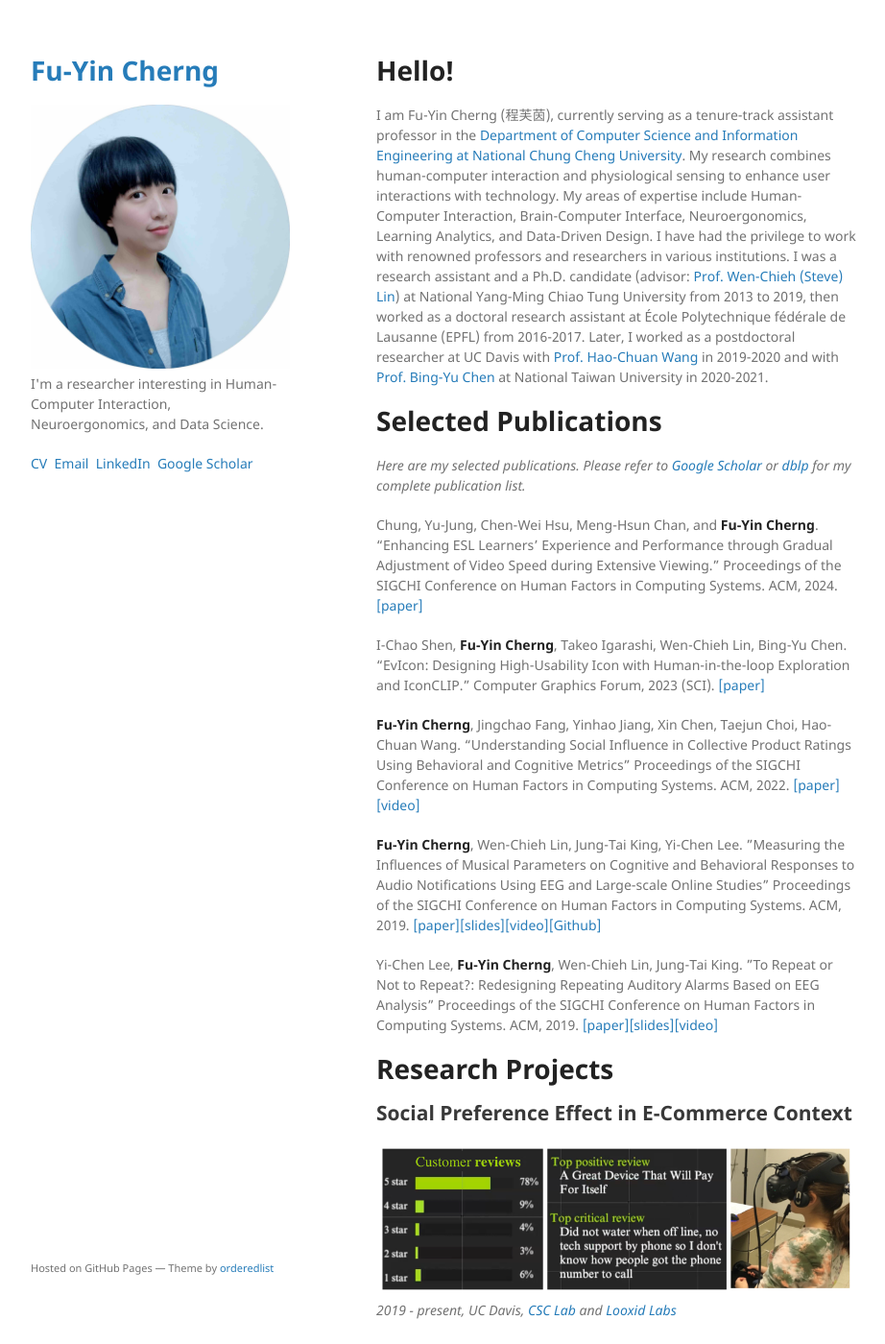
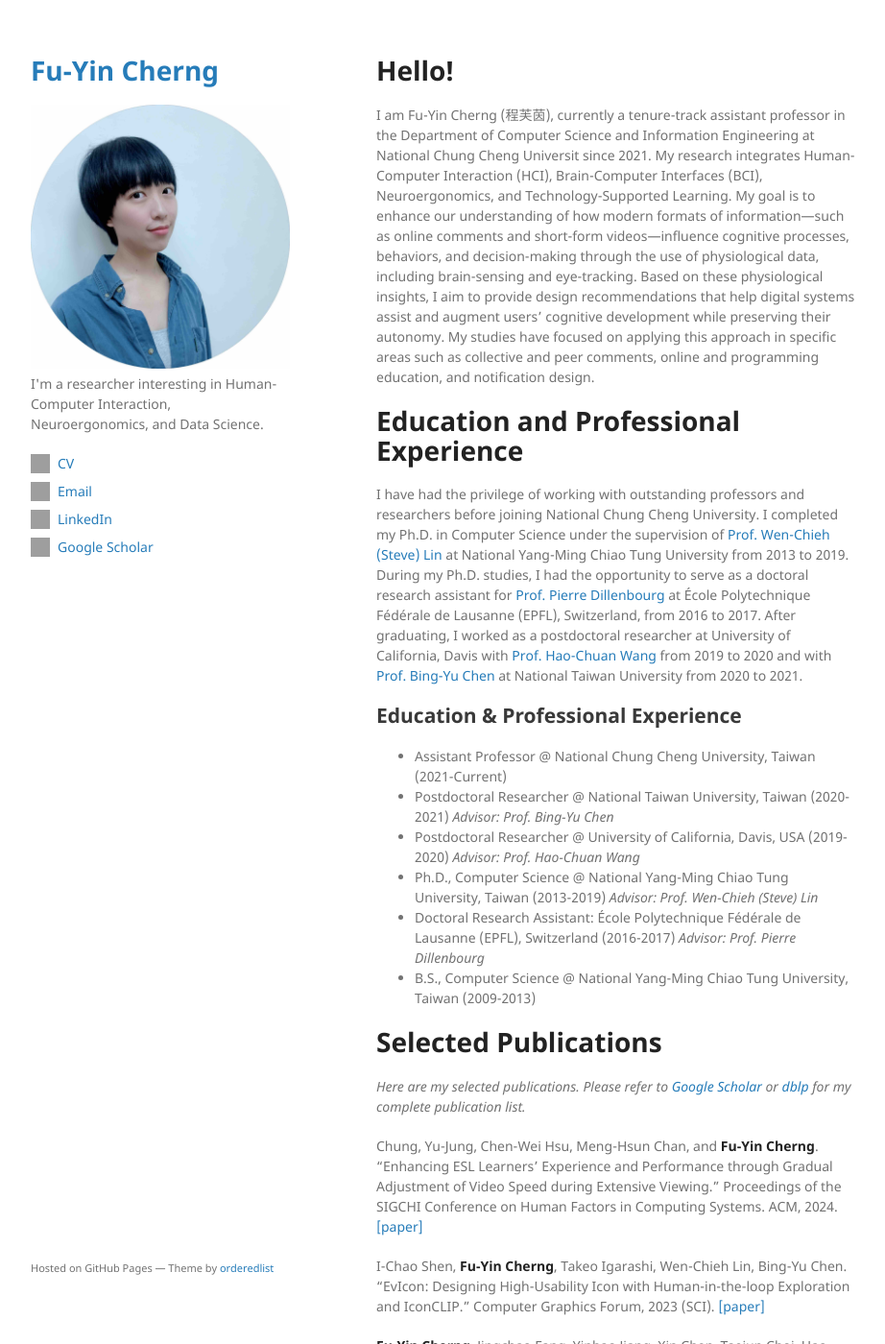
Before and after one commit to FuyinCherng/FuyinCherng.github.io, a Jekyll site: the page built from index.md, in a window 1280 px wide and 1400 px high. Shown: the whole window at 96% size, without its empty margins (178-1100 px from the left). Built offline with Jekyll 4.4.1, drawn with Linux system fonts in a browser that asks for light colours; our own code applies the rules of GitHub Pages for plain Markdown files; grey boxes are pictures that could not be loaded.

Commit message:
change about content

```diff
--- a/_layouts/default.html
+++ b/_layouts/default.html
@@ -29,10 +29,32 @@
 
         {% if site.show_links %}
 
+
+        <!--
         <a href="/docs/CV.pdf">CV&nbsp</a>
         <a href="mailto:fuyincherng@cs.ccu.edu.tw">Email&nbsp</a>
         <a href="https://www.linkedin.com/in/fuyincherng">LinkedIn&nbsp</a>
         <a href="https://scholar.google.com.hk/citations?user=RNihHkMAAAAJ&hl=zh-TW">Google Scholar&nbsp</a>
+        -->
+
+    <ul class="contact-links">
+      <li>
+        <img src="/assets/img/cv-icon.png" alt="CV" class="icon" />
+        <a href="/docs/CV.pdf">CV</a>
+      </li>
+      <li>
+        <img src="/assets/img/email-icon.png" alt="Email" class="icon" />
+        <a href="mailto:fuyincherng@cs.ccu.edu.tw">Email</a>
+      </li>
+      <li>
+        <img src="/assets/img/linkedin-icon.png" alt="LinkedIn" class="icon" />
+        <a href="https://www.linkedin.com/in/fuyincherng">LinkedIn</a>
+      </li>
+      <li>
+        <img src="/assets/img/scholar-icon.png" alt="Google Scholar" class="icon" />
+        <a href="https://scholar.google.com.hk/citations?user=RNihHkMAAAAJ&hl=zh-TW">Google Scholar</a>
+      </li>
+    </ul>
 
         {% endif %}
 
--- a/_sass/jekyll-theme-minimal.scss
+++ b/_sass/jekyll-theme-minimal.scss
@@ -1,5 +1,24 @@
 @import "fonts";
 @import "rouge-github";
+
+
+.contact-links {
+  list-style: none;
+  padding: 0;
+  margin: 0;
+}
+
+.contact-links li {
+  display: flex;
+  align-items: center;
+  margin-bottom: 8px;
+}
+
+.contact-links .icon {
+  width: 20px;
+  height: 20px;
+  margin-right: 8px;
+}
 
 body {
   background-color: #fff;
--- a/index.md
+++ b/index.md
@@ -3,9 +3,22 @@ layout: default
 ---
 
 # Hello!
-I am Fu-Yin Cherng (程芙茵), currently serving as a tenure-track assistant professor in the [Department of Computer Science and Information Engineering at National Chung Cheng University](https://cs.ccu.edu.tw/?Lang=en).
-My research combines human-computer interaction and physiological sensing to enhance user interactions with technology. My areas of expertise include Human-Computer Interaction, Brain-Computer Interface, Neuroergonomics, Learning Analytics, and Data-Driven Design.
-I have had the privilege to work with renowned professors and researchers in various institutions. I was a research assistant and a Ph.D. candidate (advisor: [Prof. Wen-Chieh (Steve) Lin](https://gpl.cs.nctu.edu.tw/members/)) at National Yang-Ming Chiao Tung University from 2013 to 2019, then worked as a doctoral research assistant at École Polytechnique fédérale de Lausanne (EPFL) from 2016-2017. Later, I worked as a postdoctoral researcher at UC Davis with [Prof. Hao-Chuan Wang](https://www.haochuanwang.info/) in 2019-2020 and with [Prof. Bing-Yu Chen](http://graphics.im.ntu.edu.tw/~robin/) at National Taiwan University in 2020-2021.
+I am Fu-Yin Cherng (程芙茵), currently a tenure-track assistant professor in the Department of Computer Science and Information Engineering at National Chung Cheng Universit since 2021.
+My research integrates Human-Computer Interaction (HCI), Brain-Computer Interfaces (BCI), Neuroergonomics, and Technology-Supported Learning. My goal is to enhance our understanding of how modern formats of information—such as online comments and short-form videos—influence cognitive processes, behaviors, and decision-making through the use of physiological data, including brain-sensing and eye-tracking.
+Based on these physiological insights, I aim to provide design recommendations that help digital systems assist and augment users' cognitive development while preserving their autonomy. My studies have focused on applying this approach in specific areas such as collective and peer comments, online and programming education, and notification design.
+
+# Education and Professional Experience
+I have had the privilege of working with outstanding professors and researchers before joining National Chung Cheng University. I completed my Ph.D. in Computer Science under the supervision of [Prof. Wen-Chieh (Steve) Lin](https://www.cs.nycu.edu.tw/members/detail/wclin) at National Yang-Ming Chiao Tung University from 2013 to 2019. During my Ph.D. studies, I had the opportunity to serve as a doctoral research assistant for [Prof. Pierre Dillenbourg]((https://people.epfl.ch/pierre.dillenbourg?lang=en)) at École Polytechnique Fédérale de Lausanne (EPFL), Switzerland, from 2016 to 2017.
+After graduating, I worked as a postdoctoral researcher at University of California, Davis with [Prof. Hao-Chuan Wang](https://www.haochuanwang.info/) from 2019 to 2020 and with [Prof. Bing-Yu Chen](http://graphics.im.ntu.edu.tw/~robin/) at National Taiwan University from 2020 to 2021.
+
+
+## Education & Professional Experience
+- Assistant Professor @ National Chung Cheng University, Taiwan (2021-Current)
+- Postdoctoral Researcher @ National Taiwan University, Taiwan (2020-2021) _Advisor: Prof. Bing-Yu Chen_
+- Postdoctoral Researcher @ University of California, Davis, USA (2019-2020) _Advisor: Prof. Hao-Chuan Wang_
+- Ph.D., Computer Science @ National Yang-Ming Chiao Tung University, Taiwan (2013-2019) _Advisor: Prof. Wen-Chieh (Steve) Lin_
+- Doctoral Research Assistant: École Polytechnique Fédérale de Lausanne (EPFL), Switzerland (2016-2017) _Advisor: Prof. Pierre Dillenbourg_
+- B.S., Computer Science @ National Yang-Ming Chiao Tung University, Taiwan (2009-2013)
 
 
 # Selected Publications
```
